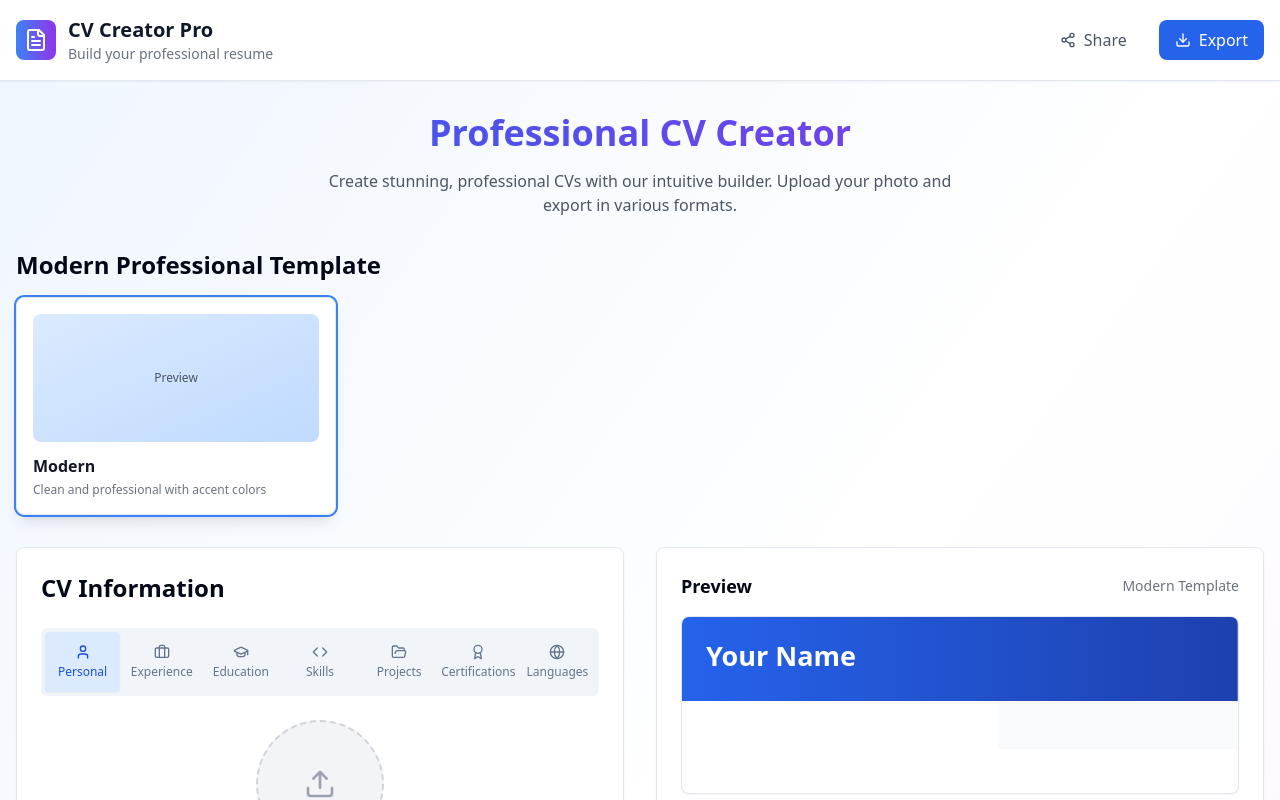
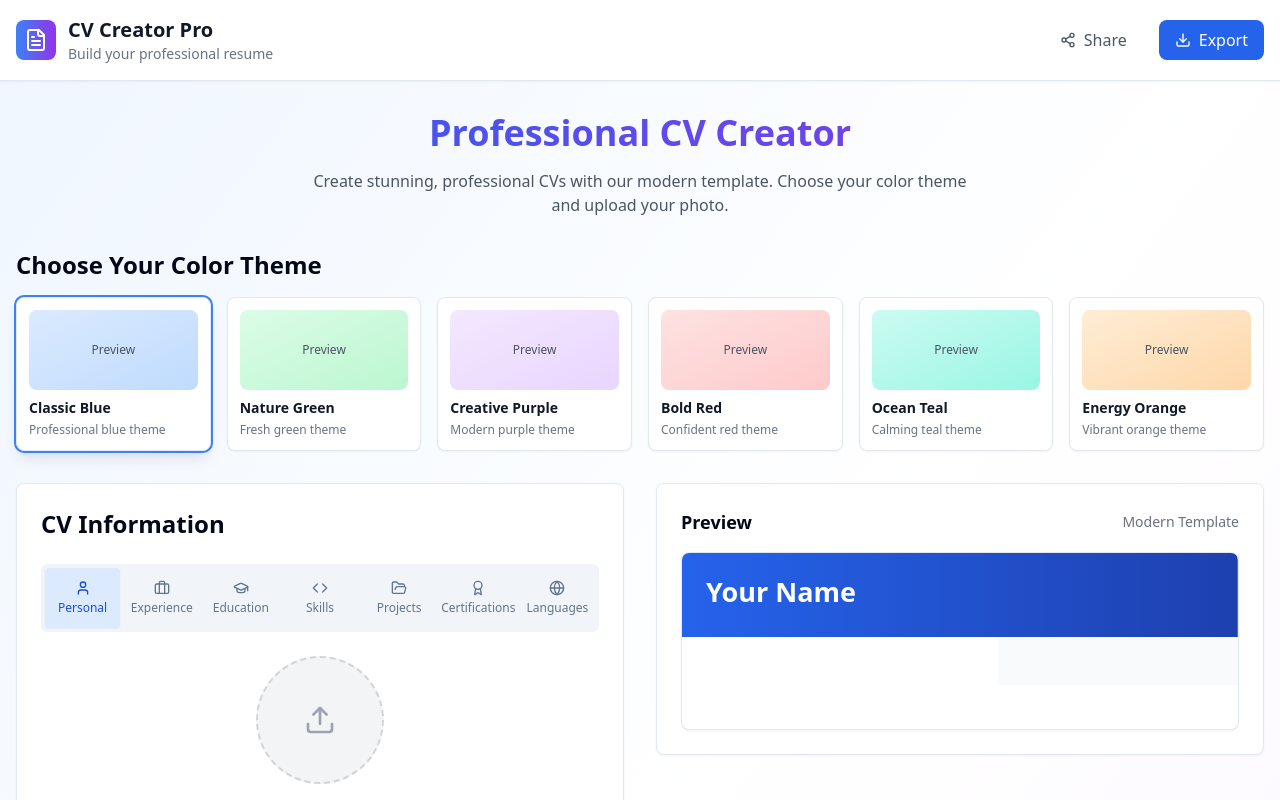
Before and after one commit to Nikusha-Chitinashvili/fresh-cv-atelier-03, a React (Vite) app: page / in a window 1280 px wide. Shown: the top 800 px of the page. Built offline with nearby package versions, Linux system fonts and the light colour scheme.

Commit message:
Refactor: Remove template options and add color options
- Removed the template selection options.
- Set the modern template as the default.
- Added color customization options.

```diff
--- a/src/components/CVPreview.tsx
+++ b/src/components/CVPreview.tsx
@@ -5,10 +5,10 @@ import { ModernTemplate } from './templates/ModernTemplate';
 
 interface CVPreviewProps {
   cvData: CVData;
-  template: string;
+  colorTheme: string;
 }
 
-export const CVPreview = ({ cvData }: CVPreviewProps) => {
+export const CVPreview = ({ cvData, colorTheme }: CVPreviewProps) => {
   return (
     <Card className="p-6">
       <div className="mb-4 flex items-center justify-between">
@@ -18,7 +18,7 @@ export const CVPreview = ({ cvData }: CVPreviewProps) => {
 
       <div className="border rounded-lg bg-white shadow-sm overflow-hidden">
         <div className="transform scale-75 origin-top-left" style={{ width: '133.33%', height: 'auto' }}>
-          <ModernTemplate cvData={cvData} />
+          <ModernTemplate cvData={cvData} colorTheme={colorTheme} />
         </div>
       </div>
     </Card>
--- /dev/null
+++ b/src/components/ColorSelector.tsx
@@ -0,0 +1,81 @@
+
+import { Card } from '@/components/ui/card';
+
+interface ColorSelectorProps {
+  selectedColor: string;
+  onColorChange: (color: string) => void;
+}
+
+const colorThemes = [
+  {
+    id: 'blue',
+    name: 'Classic Blue',
+    description: 'Professional blue theme',
+    preview: 'bg-gradient-to-br from-blue-100 to-blue-200',
+    primary: 'blue'
+  },
+  {
+    id: 'green',
+    name: 'Nature Green',
+    description: 'Fresh green theme',
+    preview: 'bg-gradient-to-br from-green-100 to-green-200',
+    primary: 'green'
+  },
+  {
+    id: 'purple',
+    name: 'Creative Purple',
+    description: 'Modern purple theme',
+    preview: 'bg-gradient-to-br from-purple-100 to-purple-200',
+    primary: 'purple'
+  },
+  {
+    id: 'red',
+    name: 'Bold Red',
+    description: 'Confident red theme',
+    preview: 'bg-gradient-to-br from-red-100 to-red-200',
+    primary: 'red'
+  },
+  {
+    id: 'teal',
+    name: 'Ocean Teal',
+    description: 'Calming teal theme',
+    preview: 'bg-gradient-to-br from-teal-100 to-teal-200',
+    primary: 'teal'
+  },
+  {
+    id: 'orange',
+    name: 'Energy Orange',
+    description: 'Vibrant orange theme',
+    preview: 'bg-gradient-to-br from-orange-100 to-orange-200',
+    primary: 'orange'
+  }
+];
+
+export const ColorSelector = ({ selectedColor, onColorChange }: ColorSelectorProps) => {
+  return (
+    <div className="mb-8">
+      <h2 className="text-2xl font-semibold mb-4">Choose Your Color Theme</h2>
+      <div className="grid grid-cols-2 md:grid-cols-3 lg:grid-cols-6 gap-4">
+        {colorThemes.map((theme) => (
+          <Card
+            key={theme.id}
+            className={`cursor-pointer transition-all duration-200 hover:shadow-lg ${
+              selectedColor === theme.id
+                ? 'ring-2 ring-blue-500 shadow-lg'
+                : 'hover:ring-1 hover:ring-gray-300'
+            }`}
+            onClick={() => onColorChange(theme.id)}
+          >
+            <div className="p-3">
+              <div className={`h-20 rounded-lg mb-2 ${theme.preview} flex items-center justify-center`}>
+                <div className="text-xs text-gray-600 font-medium">Preview</div>
+              </div>
+              <h3 className="font-semibold text-sm text-gray-900">{theme.name}</h3>
+              <p className="text-xs text-gray-500 mt-1">{theme.description}</p>
+            </div>
+          </Card>
+        ))}
+      </div>
+    </div>
+  );
+};
--- a/src/components/templates/ModernTemplate.tsx
+++ b/src/components/templates/ModernTemplate.tsx
@@ -4,9 +4,10 @@ import { Mail, Phone, MapPin, Linkedin, Globe, Calendar, ExternalLink, Github }
 
 interface ModernTemplateProps {
   cvData: CVData;
+  colorTheme?: string;
 }
 
-export const ModernTemplate = ({ cvData }: ModernTemplateProps) => {
+export const ModernTemplate = ({ cvData, colorTheme = 'blue' }: ModernTemplateProps) => {
   const { personalInfo, experience, education, skills, projects, certifications, languages } = cvData;
 
   const formatDate = (dateString: string) => {
@@ -15,20 +16,119 @@ export const ModernTemplate = ({ cvData }: ModernTemplateProps) => {
     return date.toLocaleDateString('en-US', { year: 'numeric', month: 'short' });
   };
 
+  const getColorClasses = (color: string) => {
+    const colorMap: Record<string, any> = {
+      blue: {
+        gradient: 'from-blue-600 to-blue-800',
+        accent: 'text-blue-600',
+        accentBg: 'bg-blue-600',
+        lightAccent: 'text-blue-100',
+        border: 'border-blue-600',
+        borderLight: 'border-blue-200',
+        dot: 'bg-blue-600',
+        tag: 'bg-blue-100 text-blue-800',
+        skill: {
+          beginner: 'bg-blue-200',
+          intermediate: 'bg-blue-400',
+          advanced: 'bg-blue-600',
+          expert: 'bg-blue-800'
+        }
+      },
+      green: {
+        gradient: 'from-green-600 to-green-800',
+        accent: 'text-green-600',
+        accentBg: 'bg-green-600',
+        lightAccent: 'text-green-100',
+        border: 'border-green-600',
+        borderLight: 'border-green-200',
+        dot: 'bg-green-600',
+        tag: 'bg-green-100 text-green-800',
+        skill: {
+          beginner: 'bg-green-200',
+          intermediate: 'bg-green-400',
+          advanced: 'bg-green-600',
+          expert: 'bg-green-800'
+        }
+      },
+      purple: {
+        gradient: 'from-purple-600 to-purple-800',
+        accent: 'text-purple-600',
+        accentBg: 'bg-purple-600',
+        lightAccent: 'text-purple-100',
+        border: 'border-purple-600',
+        borderLight: 'border-purple-200',
+        dot: 'bg-purple-600',
+        tag: 'bg-purple-100 text-purple-800',
+        skill: {
+          beginner: 'bg-purple-200',
+          intermediate: 'bg-purple-400',
+          advanced: 'bg-purple-600',
+          expert: 'bg-purple-800'
+        }
+      },
+      red: {
+        gradient: 'from-red-600 to-red-800',
+        accent: 'text-red-600',
+        accentBg: 'bg-red-600',
+        lightAccent: 'text-red-100',
+        border: 'border-red-600',
+        borderLight: 'border-red-200',
+        dot: 'bg-red-600',
+        tag: 'bg-red-100 text-red-800',
+        skill: {
+          beginner: 'bg-red-200',
+          intermediate: 'bg-red-400',
+          advanced: 'bg-red-600',
+          expert: 'bg-red-800'
+        }
+      },
+      teal: {
+        gradient: 'from-teal-600 to-teal-800',
+        accent: 'text-teal-600',
+        accentBg: 'bg-teal-600',
+        lightAccent: 'text-teal-100',
+        border: 'border-teal-600',
+        borderLight: 'border-teal-200',
+        dot: 'bg-teal-600',
+        tag: 'bg-teal-100 text-teal-800',
+        skill: {
+          beginner: 'bg-teal-200',
+          intermediate: 'bg-teal-400',
+          advanced: 'bg-teal-600',
+          expert: 'bg-teal-800'
+        }
+      },
+      orange: {
+        gradient: 'from-orange-600 to-orange-800',
+        accent: 'text-orange-600',
+        accentBg: 'bg-orange-600',
+        lightAccent: 'text-orange-100',
+        border: 'border-orange-600',
+        borderLight: 'border-orange-200',
+        dot: 'bg-orange-600',
+        tag: 'bg-orange-100 text-orange-800',
+        skill: {
+          beginner: 'bg-orange-200',
+          intermediate: 'bg-orange-400',
+          advanced: 'bg-orange-600',
+          expert: 'bg-orange-800'
+        }
+      }
+    };
+
+    return colorMap[color] || colorMap.blue;
+  };
+
+  const colors = getColorClasses(colorTheme);
+
   const getSkillColor = (level: string) => {
-    switch (level) {
-      case 'beginner': return 'bg-blue-200';
-      case 'intermediate': return 'bg-blue-400';
-      case 'advanced': return 'bg-blue-600';
-      case 'expert': return 'bg-blue-800';
-      default: return 'bg-gray-400';
-    }
+    return colors.skill[level as keyof typeof colors.skill] || 'bg-gray-400';
   };
 
   return (
     <div className="max-w-4xl mx-auto bg-white">
       {/* Header */}
-      <div className="bg-gradient-to-r from-blue-600 to-blue-800 text-white p-8">
+      <div className={`bg-gradient-to-r ${colors.gradient} text-white p-8`}>
         <div className="flex flex-col md:flex-row justify-between items-start">
           <div className="flex items-start space-x-6 flex-1">
             {/* Profile Picture */}
@@ -37,7 +137,7 @@ export const ModernTemplate = ({ cvData }: ModernTemplateProps) => {
                 <img
                   src={personalInfo.profilePicture}
                   alt={personalInfo.fullName || 'Profile'}
-                  className="w-24 h-24 rounded-full object-cover border-4 border-blue-300 shadow-lg"
+                  className={`w-24 h-24 rounded-full object-cover border-4 border-${colorTheme}-300 shadow-lg`}
                 />
               </div>
             )}
@@ -46,7 +146,7 @@ export const ModernTemplate = ({ cvData }: ModernTemplateProps) => {
             <div className="flex-1">
               <h1 className="text-4xl font-bold mb-2">{personalInfo.fullName || 'Your Name'}</h1>
               {personalInfo.summary && (
-                <p className="text-blue-100 text-lg leading-relaxed max-w-2xl">
+                <p className={`${colors.lightAccent} text-lg leading-relaxed max-w-2xl`}>
                   {personalInfo.summary}
                 </p>
               )}
@@ -95,17 +195,17 @@ export const ModernTemplate = ({ cvData }: ModernTemplateProps) => {
           {/* Experience */}
           {experience.length > 0 && (
             <section className="mb-8">
-              <h2 className="text-2xl font-bold text-gray-800 mb-4 border-b-2 border-blue-600 pb-2">
+              <h2 className={`text-2xl font-bold text-gray-800 mb-4 border-b-2 ${colors.border} pb-2`}>
                 Experience
               </h2>
               <div className="space-y-6">
                 {experience.map((exp) => (
-                  <div key={exp.id} className="relative pl-4 border-l-2 border-blue-200">
-                    <div className="absolute w-3 h-3 bg-blue-600 rounded-full -left-[7px] top-2"></div>
+                  <div key={exp.id} className={`relative pl-4 border-l-2 ${colors.borderLight}`}>
+                    <div className={`absolute w-3 h-3 ${colors.dot} rounded-full -left-[7px] top-2`}></div>
                     <div className="flex flex-col md:flex-row md:justify-between md:items-start mb-2">
                       <div>
                         <h3 className="text-xl font-semibold text-gray-800">{exp.position}</h3>
-                        <p className="text-blue-600 font-medium">{exp.company}</p>
+                        <p className={`${colors.accent} font-medium`}>{exp.company}</p>
                       </div>
                       <span className="text-gray-500 text-sm flex items-center">
                         <Calendar className="h-4 w-4 mr-1" />
@@ -131,7 +231,7 @@ export const ModernTemplate = ({ cvData }: ModernTemplateProps) => {
           {/* Projects */}
           {projects.length > 0 && (
             <section className="mb-8">
-              <h2 className="text-2xl font-bold text-gray-800 mb-4 border-b-2 border-blue-600 pb-2">
+              <h2 className={`text-2xl font-bold text-gray-800 mb-4 border-b-2 ${colors.border} pb-2`}>
                 Projects
               </h2>
               <div className="space-y-6">
@@ -141,7 +241,7 @@ export const ModernTemplate = ({ cvData }: ModernTemplateProps) => {
                       <h3 className="text-xl font-semibold text-gray-800">{project.name}</h3>
                       <div className="flex space-x-2 mt-2 md:mt-0">
                         {project.link && (
-                          <ExternalLink className="h-4 w-4 text-blue-600" />
+                          <ExternalLink className={`h-4 w-4 ${colors.accent}`} />
                         )}
                         {project.github && (
                           <Github className="h-4 w-4 text-gray-600" />
@@ -154,7 +254,7 @@ export const ModernTemplate = ({ cvData }: ModernTemplateProps) => {
                         {project.technologies.map((tech, index) => (
                           <span
                             key={index}
-                            className="px-2 py-1 bg-blue-100 text-blue-800 text-xs rounded-full"
+                            className={`px-2 py-1 ${colors.tag} text-xs rounded-full`}
                           >
                             {tech}
                           </span>
@@ -178,7 +278,7 @@ export const ModernTemplate = ({ cvData }: ModernTemplateProps) => {
                 {education.map((edu) => (
                   <div key={edu.id} className="bg-white p-4 rounded-lg shadow-sm">
                     <h3 className="font-semibold text-gray-800">{edu.degree}</h3>
-                    <p className="text-blue-600">{edu.institution}</p>
+                    <p className={colors.accent}>{edu.institution}</p>
                     {edu.field && <p className="text-gray-600 text-sm">{edu.field}</p>}
                     <p className="text-gray-500 text-sm mt-1">
                       {formatDate(edu.startDate)} - {formatDate(edu.endDate)}
@@ -224,7 +324,7 @@ export const ModernTemplate = ({ cvData }: ModernTemplateProps) => {
                 {certifications.map((cert) => (
                   <div key={cert.id} className="bg-white p-3 rounded-lg shadow-sm">
                     <h3 className="font-semibold text-gray-800 text-sm">{cert.name}</h3>
-                    <p className="text-blue-600 text-sm">{cert.issuer}</p>
+                    <p className={`${colors.accent} text-sm`}>{cert.issuer}</p>
                     <p className="text-gray-500 text-xs">{formatDate(cert.date)}</p>
                   </div>
                 ))}
--- a/src/pages/Index.tsx
+++ b/src/pages/Index.tsx
@@ -2,7 +2,7 @@
 import { useState } from 'react';
 import { CVForm } from '@/components/CVForm';
 import { CVPreview } from '@/components/CVPreview';
-import { TemplateSelector } from '@/components/TemplateSelector';
+import { ColorSelector } from '@/components/ColorSelector';
 import { ExportTools } from '@/components/ExportTools';
 import { Header } from '@/components/Header';
 import { CVData } from '@/types/cv';
@@ -27,7 +27,7 @@ const Index = () => {
     languages: []
   });
 
-  const selectedTemplate = 'modern';
+  const [selectedColor, setSelectedColor] = useState('blue');
   const [activeSection, setActiveSection] = useState('personal');
 
   return (
@@ -40,13 +40,13 @@ const Index = () => {
             Professional CV Creator
           </h1>
           <p className="text-center text-gray-600 max-w-2xl mx-auto">
-            Create stunning, professional CVs with our intuitive builder. Upload your photo and export in various formats.
+            Create stunning, professional CVs with our modern template. Choose your color theme and upload your photo.
           </p>
         </div>
 
-        <TemplateSelector
-          selectedTemplate={selectedTemplate}
-          onTemplateChange={() => {}}
+        <ColorSelector
+          selectedColor={selectedColor}
+          onColorChange={setSelectedColor}
         />
 
         <div className="grid lg:grid-cols-2 gap-8 mt-8">
@@ -57,13 +57,13 @@ const Index = () => {
               activeSection={activeSection}
               setActiveSection={setActiveSection}
             />
-            <ExportTools cvData={cvData} template={selectedTemplate} />
+            <ExportTools cvData={cvData} template="modern" />
           </div>
 
           <div className="lg:sticky lg:top-8">
             <CVPreview
               cvData={cvData}
-              template={selectedTemplate}
+              colorTheme={selectedColor}
             />
           </div>
         </div>
```
